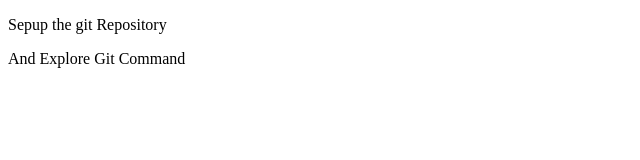
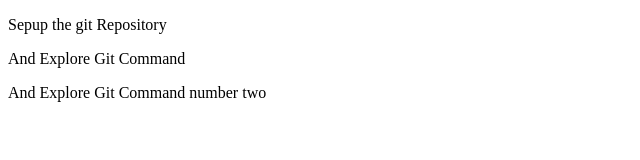
Before and after one commit to Samiya01/Devops, a plain HTML site: page index.html in a window 1280 px wide. Shown: the whole page, without its empty margins (0-640 px from the left). Drawn offline with Linux system fonts and the light colour scheme.

Commit message:
next one commit

```diff
--- a/index.html
+++ b/index.html
@@ -6,6 +6,7 @@
     <title>DevOps</title>
     <p>Sepup the git Repository</p>
     <p>And Explore Git Command</p>
+    <p>And Explore Git Command number two</p>
 </head>
 <body>
 
```
